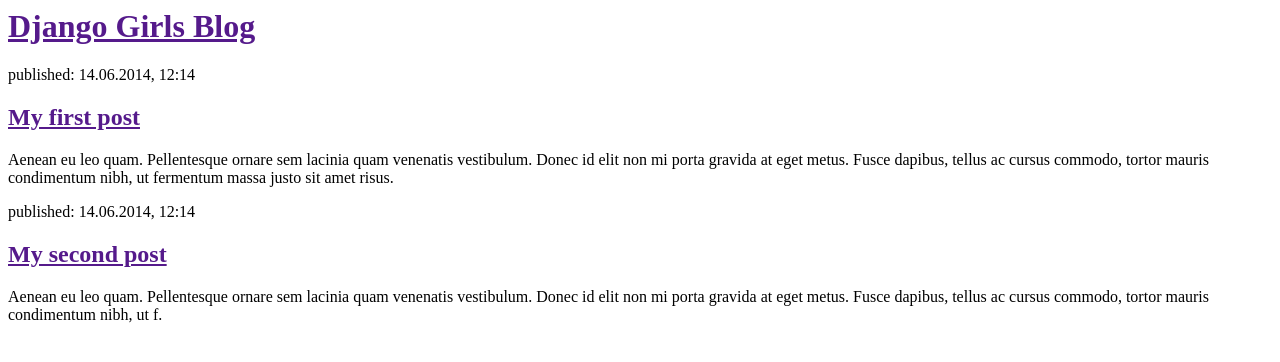
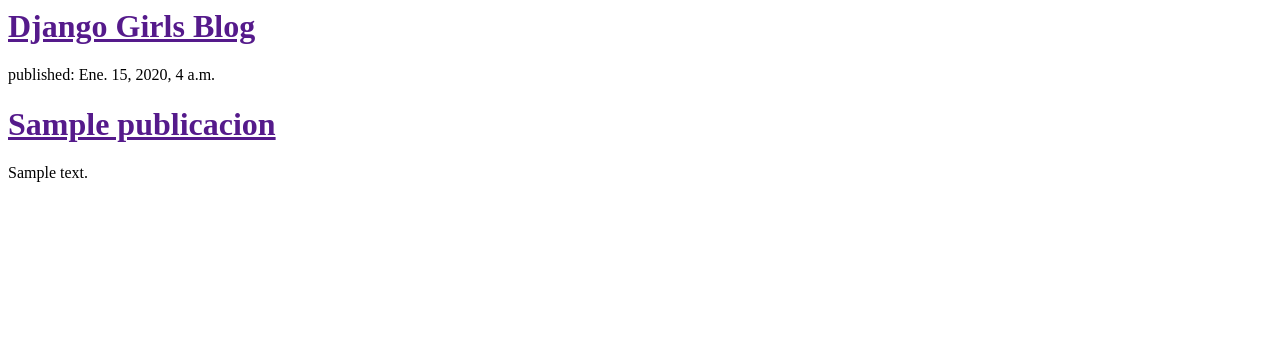
Before and after one commit to Ferch8/djangoE, a Django app: template blog/templates/blog/listar_pub.html in a window 1280 px wide. Shown: the top 362 px of the page. Run offline with Django 3.2, Linux system fonts and the light colour scheme; the template is opened without the code that fills it: values that come from a table or form of the project are taken from there, others are empty; tables that the repository leaves empty hold one stand-in row (values such as "Sample post").

Commit message:
agregar lista publicaciones

```diff
--- a/blog/templates/blog/listar_pub.html
+++ b/blog/templates/blog/listar_pub.html
@@ -7,16 +7,13 @@
                <h1><a href="">Django Girls Blog</a></h1>
            </div>
 
-           <div>
-               <p>published: 14.06.2014, 12:14</p>
-               <h2><a href="">My first post</a></h2>
-               <p>Aenean eu leo quam. Pellentesque ornare sem lacinia quam venenatis vestibulum. Donec id elit non mi porta gravida at eget metus. Fusce dapibus, tellus ac cursus commodo, tortor mauris condimentum nibh, ut fermentum massa justo sit amet risus.</p>
-           </div>
+          {% for p in pub %}
+              <div>
+                  <p>published: {{ p.fecha_publicacion }}</p>
+                  <h1><a href="">{{ p.titulo }}</a></h1>
+                  <p>{{ p.texto|linebreaksbr }}</p>
+              </div>
+          {% endfor %}
 
-           <div>
-               <p>published: 14.06.2014, 12:14</p>
-               <h2><a href="">My second post</a></h2>
-               <p>Aenean eu leo quam. Pellentesque ornare sem lacinia quam venenatis vestibulum. Donec id elit non mi porta gravida at eget metus. Fusce dapibus, tellus ac cursus commodo, tortor mauris condimentum nibh, ut f.</p>
-           </div>
        </body>
    </html>
--- a/blog/views.py
+++ b/blog/views.py
@@ -1,6 +1,9 @@
 from django.shortcuts import render
+from django.utils import timezone
+from .models import Publicacion
 
 # Create your views here.
 
 def listar_pub(request):
-    return render(request, 'blog/listar_pub.html', {})
+    pub = Publicacion.objects.filter(fecha_publicacion__lte=timezone.now()).order_by('fecha_publicacion')
+    return render(request, 'blog/listar_pub.html', {'pub':pub})
```
